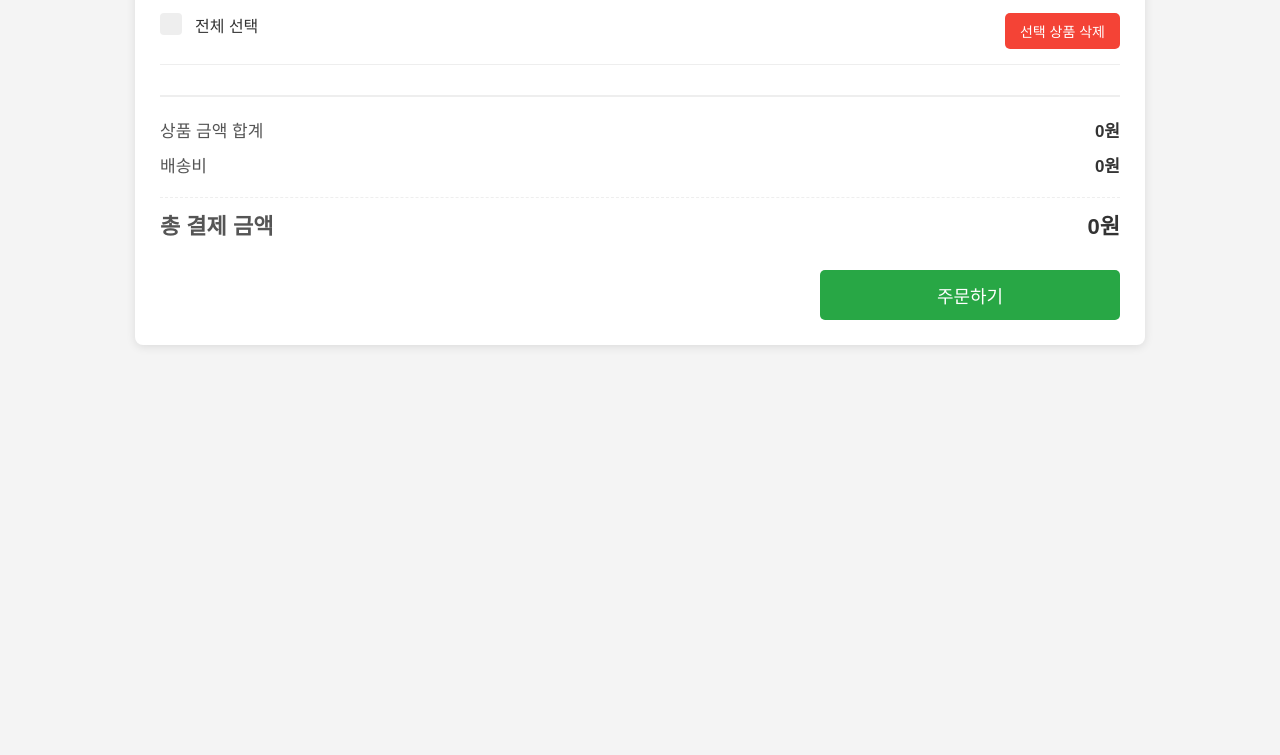
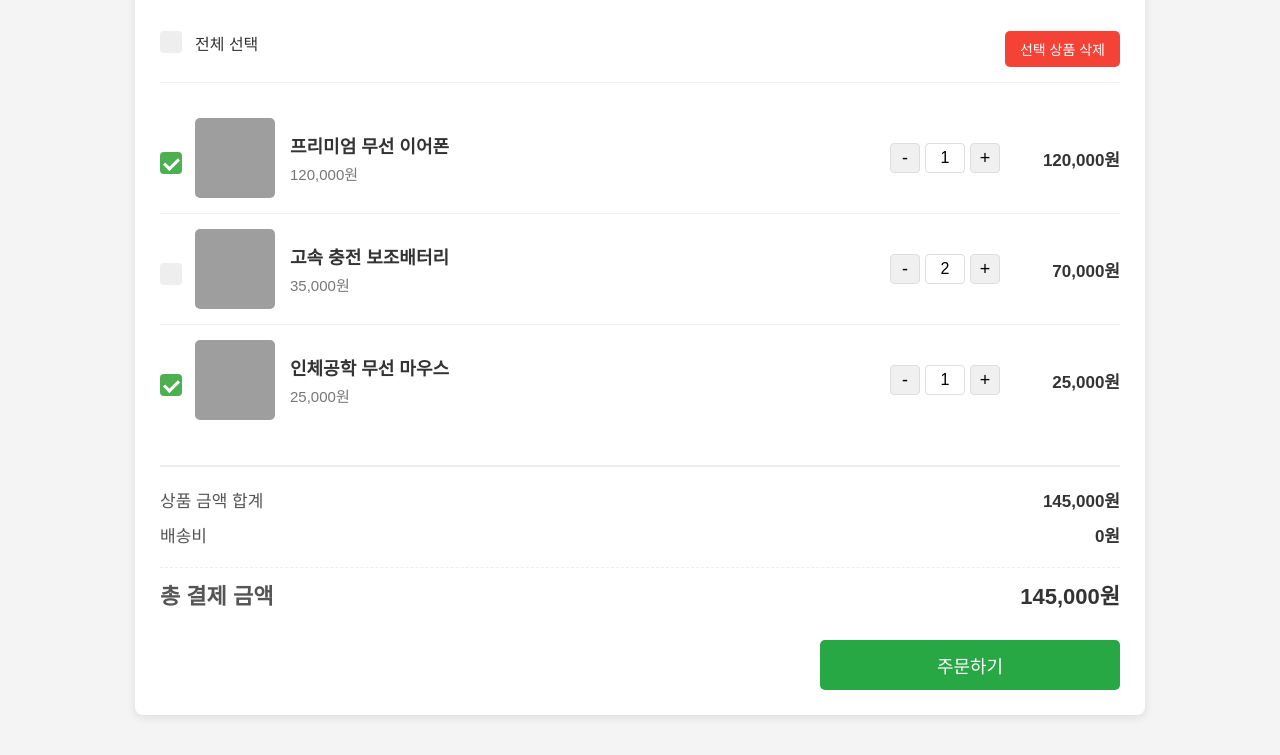
Before and after one commit to kooyongpak/ky_cart_page, a plain HTML site: page public/index.html in a window 1280 px wide. Shown: the part 164-919 px from the top of the page. Before the commit the page ends 800 px from the top, so only its background shows below. Drawn offline with Linux system fonts and the light colour scheme; files that its build step writes are made by us from their sources; grey boxes are pictures that could not be loaded.

Commit message:
참조 디렉토리 . ..로 변경

```diff
--- a/public/index.html
+++ b/public/index.html
@@ -1,10 +1,13 @@
+--- START OF FILE index.html ---
+
 <!DOCTYPE html>
 <html lang="ko">
 <head>
     <meta charset="UTF-8">
     <meta name="viewport" content="width=device-width, initial-scale=1.0">
     <title>장바구니</title>
-    <link rel="stylesheet" href="./src/css/style.css">
+    <!-- CSS 파일 경로 수정: public 디렉토리에서 한 단계 위로 올라가서 src/css로 접근 -->
+    <link rel="stylesheet" href="../src/css/style.css">
 </head>
 <body>
     <div id="app">
@@ -40,6 +43,7 @@
         </div>
     </div>
 
-    <script type="module" src="./src/js/App.js"></script>
+    <!-- JavaScript 파일 경로 수정: public 디렉토리에서 한 단계 위로 올라가서 src/js로 접근 -->
+    <script type="module" src="../src/js/App.js"></script>
 </body>
 </html>
```
